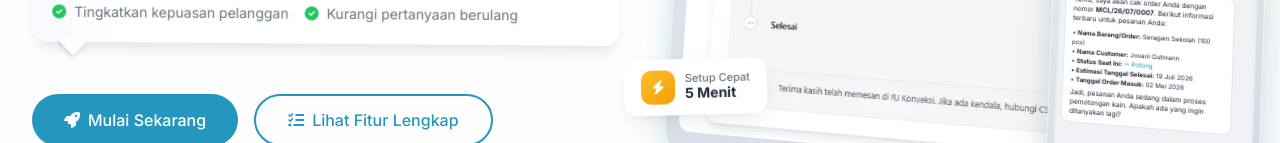
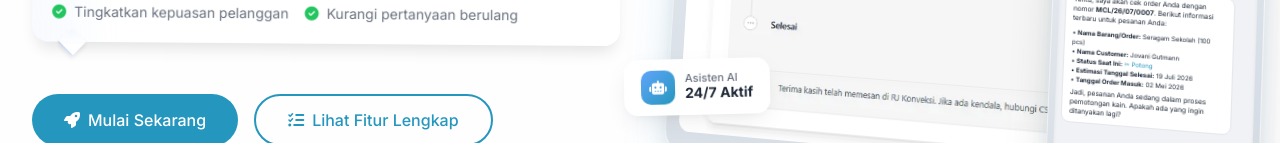
Before and after one commit to rijalsolahudin/jahitstatus-lp, a Preact app: page / in a window 1280 px wide. Shown: the part 657-800 px from the top of the page. Built offline with nearby package versions, Linux system fonts and the light colour scheme.

Commit message:
update hero section bottom left badge to AI Assistant

```diff
--- a/src/components/Hero.tsx
+++ b/src/components/Hero.tsx
@@ -84,12 +84,12 @@ export function Hero() {
               </div>
 
               <div class="hero-badge hero-badge--bottom-left">
-                <div class="hero-badge__icon hero-badge__icon--orange">
-                  <i class="fas fa-bolt"></i>
+                <div class="hero-badge__icon hero-badge__icon--blue">
+                  <i class="fas fa-robot"></i>
                 </div>
                 <div class="hero-badge__text">
-                  <span class="hero-badge__label">Setup Cepat</span>
-                  <span class="hero-badge__value">5 Menit</span>
+                  <span class="hero-badge__label">Asisten AI</span>
+                  <span class="hero-badge__value">24/7 Aktif</span>
                 </div>
               </div>
 
```
